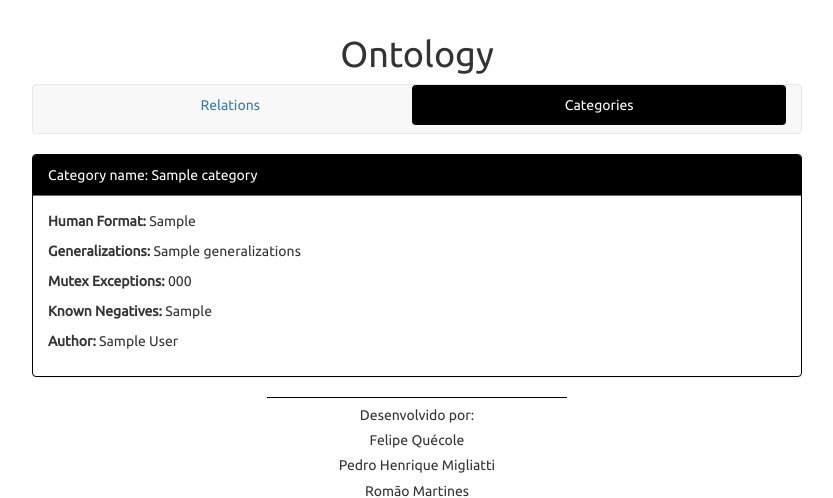
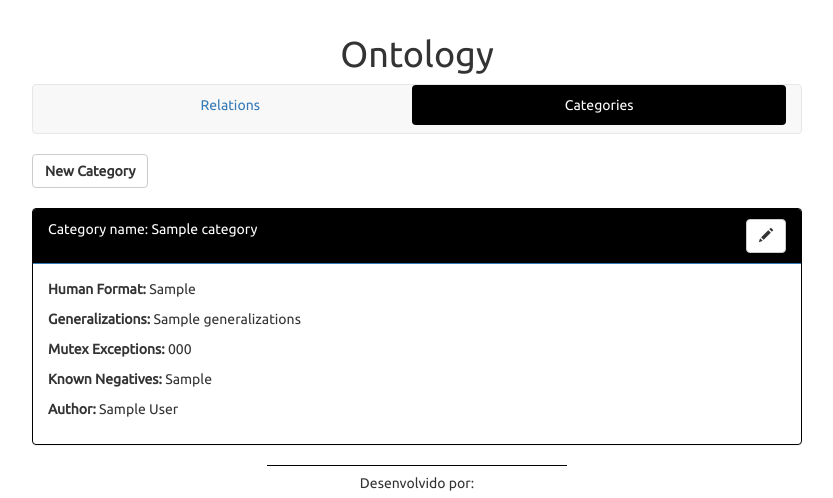
Before and after one commit to felipequecole/Onto_Mapping, a Django app: template Onto_Manipulation/templates/Onto_Manipulation/home_cat.html in a window 1280 px wide. Shown: the part 51-549 px from the top of the page, without its empty margins (223-1056 px from the left). Run offline with Django 3.2, Linux system fonts and the light colour scheme; the template is opened without the code that fills it: most values are stand-ins (such as "Sample title", 1, 10 or a date in 2020); some libraries are stand-ins or nearby versions.

Commit message:
Adicionado os botões para a inserção cat/rel e a edição de cada cat/rel (os botões ainda não estão funcionais)

```diff
--- a/Onto_Manipulation/templates/Onto_Manipulation/home_cat.html
+++ b/Onto_Manipulation/templates/Onto_Manipulation/home_cat.html
@@ -3,10 +3,19 @@
 {% block category %}class="active"{% endblock %}
 
 {% block home_content %}
+    <button class="btn btn-default" href="#" role="button"><strong>New Category</strong>
+    </button>
+    <br>
+    <br>
+
     {% for category in Ontology.Categories.Category %}
         <div class="panel panel-primary">
             <div class="panel-heading">
                 Category name: {{ category.categoryName }}
+                <button class="btn btn-default pull-right" href="#" role="button" >
+                    <span class="glyphicon glyphicon-pencil" aria-hidden="true"></span>
+                </button>
+                <div class="clearfix"></div>
             </div>
             <div class="panel-body">
                 <p><b>Human Format: </b> {{ category.humanFormat }}</p>
--- a/Onto_Manipulation/views.py
+++ b/Onto_Manipulation/views.py
@@ -1,7 +1,6 @@
 from django.shortcuts import render
 from Onto_Manipulation import Onto_mapping
-
-
+import xml.etree.ElementTree as etree
 
 def relation(request):
     dict = Onto_mapping.return_dict()
@@ -12,6 +11,7 @@ def category(request):
     return render(request, 'Onto_Manipulation/home_cat.html', dict)
 
 def edit(request):
+
     return render(request, 'Onto_Manipulation/edit.html', {})
 
 def convert(request):
```
Also changed, not shown: Onto_Manipulation/templates/Onto_Manipulation/home_rel.html (+9 -0 lines).
